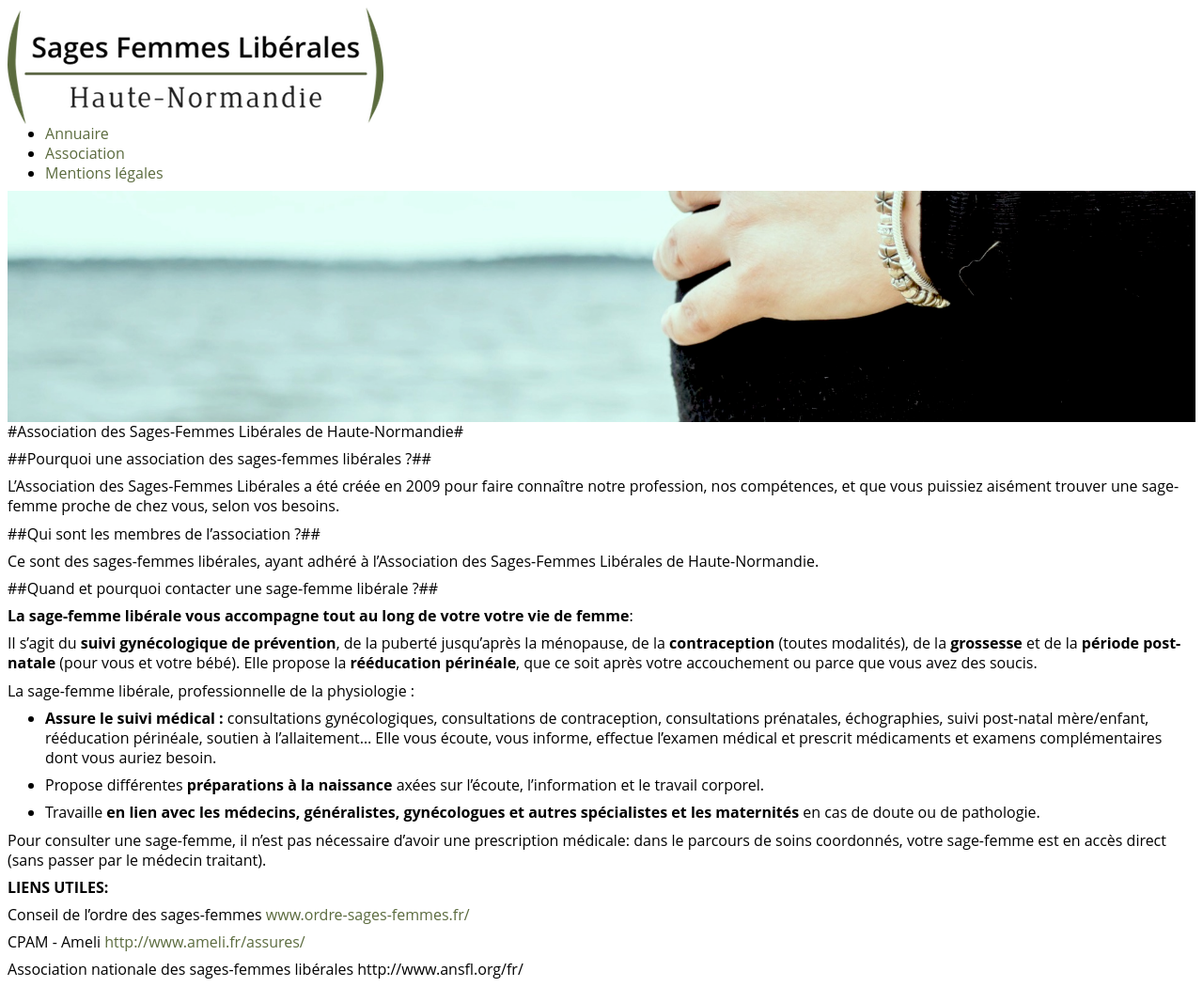
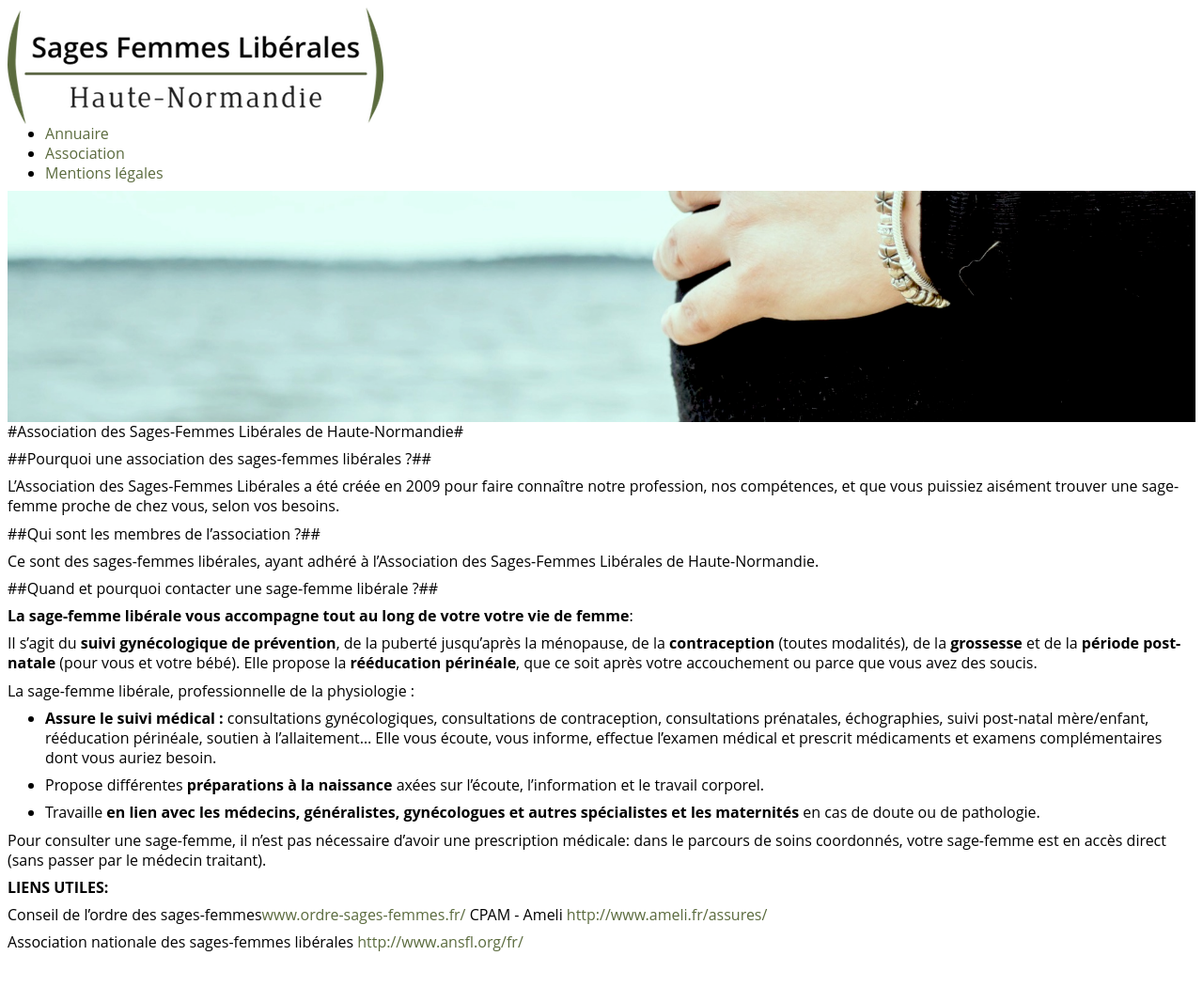
Before and after one commit to SagesFemmesNormandie/SageFemmeNormandie.github.io, a Jekyll site: the page built from association.md, in a window 1280 px wide. Shown: the whole page at 94% size. Built offline with Jekyll 4.4.1, drawn with Linux system fonts in a browser that asks for light colours; after the commit the page ends 1021 px from its top, so only the background shows below that; part of the change alters nothing that is shown.

```diff
--- a/association.md
+++ b/association.md
@@ -38,8 +38,7 @@ Pour consulter une sage-femme, il n'est pas nécessaire d'avoir une prescription
 
 **LIENS UTILES:**
 
-Conseil de l'ordre des sages-femmes [www.ordre-sages-femmes.fr/](www.ordre-sages-femmes.fr/)
-
+Conseil de l'ordre des sages-femmes[www.ordre-sages-femmes.fr/](http://www.ordre-sages-femmes.fr/)
 CPAM - Ameli [http://www.ameli.fr/assures/](http://www.ameli.fr/assures/)
 
-Association nationale des sages-femmes libérales http://www.ansfl.org/fr/
+Association nationale des sages-femmes libérales [http://www.ansfl.org/fr/](http://www.ansfl.org/fr/)
```
